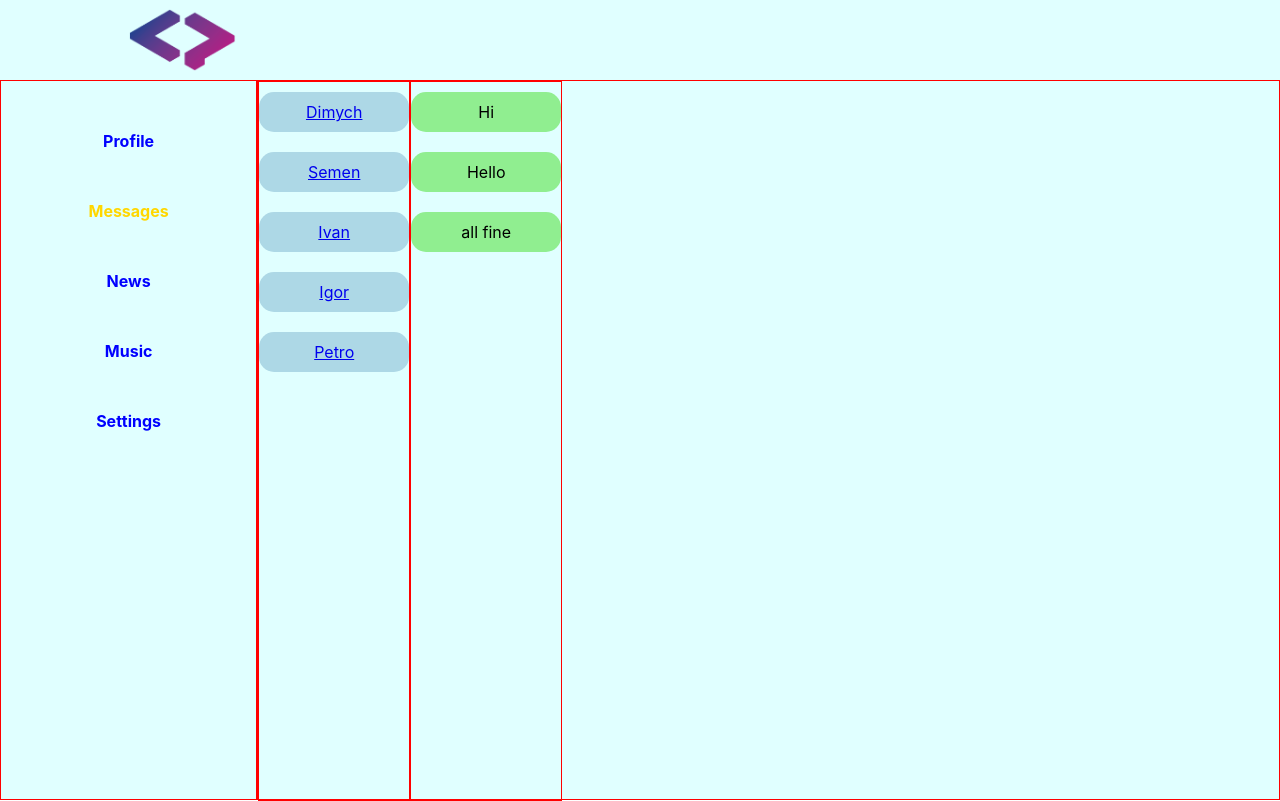
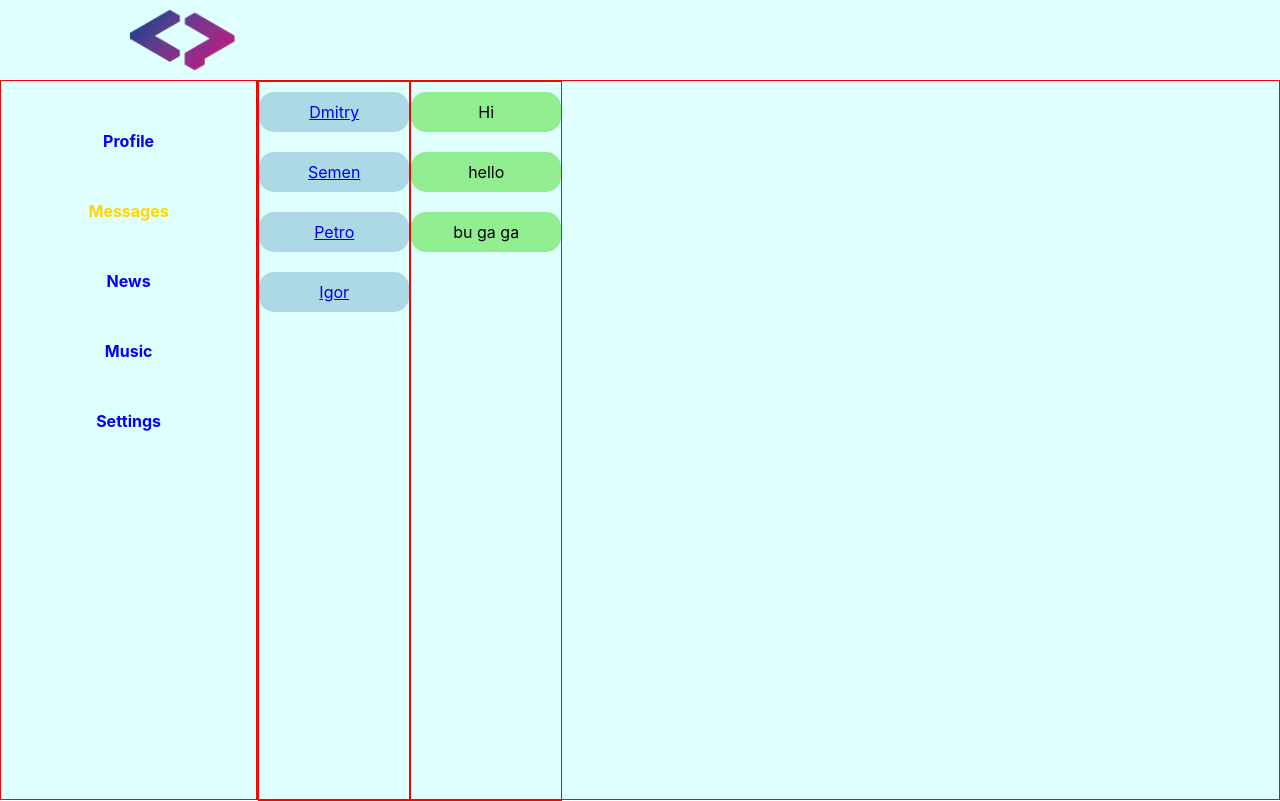
Before and after one commit to picpoint/reactsn, a React (Create React App) app: page /messages in a window 1280 px wide. Built offline with nearby package versions, Linux system fonts and the light colour scheme.

Commit message:
work with props

```diff
--- a/src/Components/Messages/Messages.jsx
+++ b/src/Components/Messages/Messages.jsx
@@ -3,19 +3,17 @@ import msg from './Messages.module.css';
 import { NavLink } from 'react-router-dom';
 
 
-let datasUsers = [
-  {id: 1, name: "Dimych"},
+let dataUsers = [
+  {id: 1, name: "Dmitry"},
   {id: 2, name: "Semen"},
-  {id: 3, name: "Ivan"},
+  {id: 3, name: "Petro"},
   {id: 4, name: "Igor"},
-  {id: 5, name: "Petro"}
 ];
 
-
-let datasMessages = [
-  {id: 1, dtmsg: "Hi"},
-  {id: 2, dtmsg: "Hello"},
-  {id: 3, dtmsg: "all fine"}
+let dataMessage = [
+  {id: 1, msg: "Hi"},
+  {id: 2, msg: "hello"},
+  {id: 3, msg: "bu ga ga"},
 ];
 
 
@@ -23,31 +21,30 @@ let datasMessages = [
 
 
 function SingleUser(props) {
-  return (
-    <NavLink to={"/messages/" + props.id}>{props.name}</NavLink>
+  return(
+    <NavLink to={`/messages/${props.id}`}>{props.name}</NavLink>
   );
 }
 
-
 function UserMessage(props) {
   return(
-  <span>{props.message}</span>
+    <span>{props.msg}</span>
   );
 }
 
 
 
-
-
-let dElems = datasUsers.map((d) => {
-  return <SingleUser id={d.id} name={d.name} />
+let usr = dataUsers.map((d) => {
+  return(
+    <SingleUser id={d.id} name={d.name}/>
+  );
 });
 
-
-let mElems = datasMessages.map((m) => {
-  return <UserMessage id={m.id} message={m.dtmsg}/>
+let msgusrs = dataMessage.map((m) => {
+  return(
+    <UserMessage msg={m.msg}/>
+  );
 });
-
 
 
 
@@ -58,11 +55,11 @@ function Messages() {
     <div className={msg.messages}>
 
       <div className={msg.users}>
-        { dElems }
+        { usr }
       </div>
 
       <div className={msg.usrmsg}>
-        { mElems }
+        { msgusrs }
       </div>
 
     </div>
```
Also changed, not shown: 1 other file (tests, documents, lock files or other folders).
